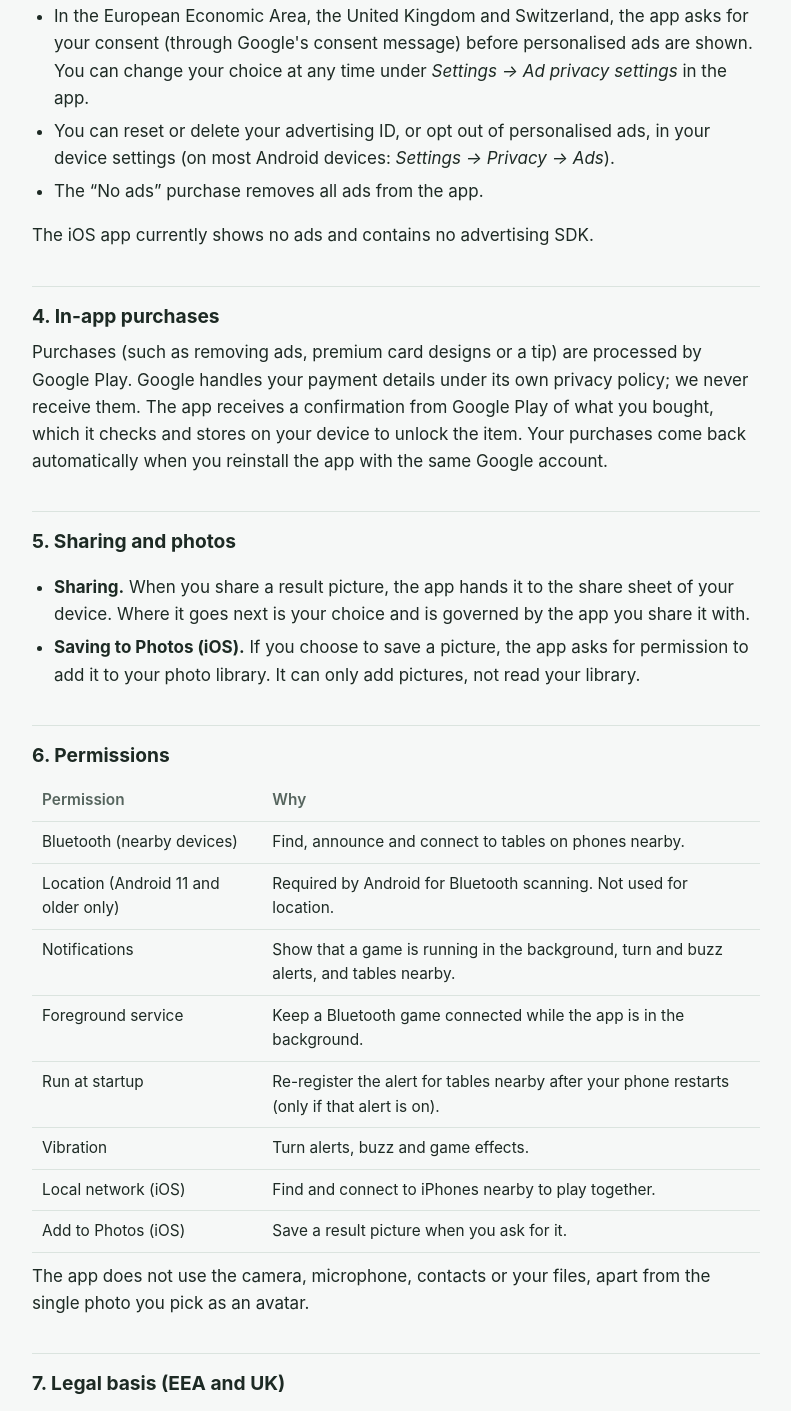
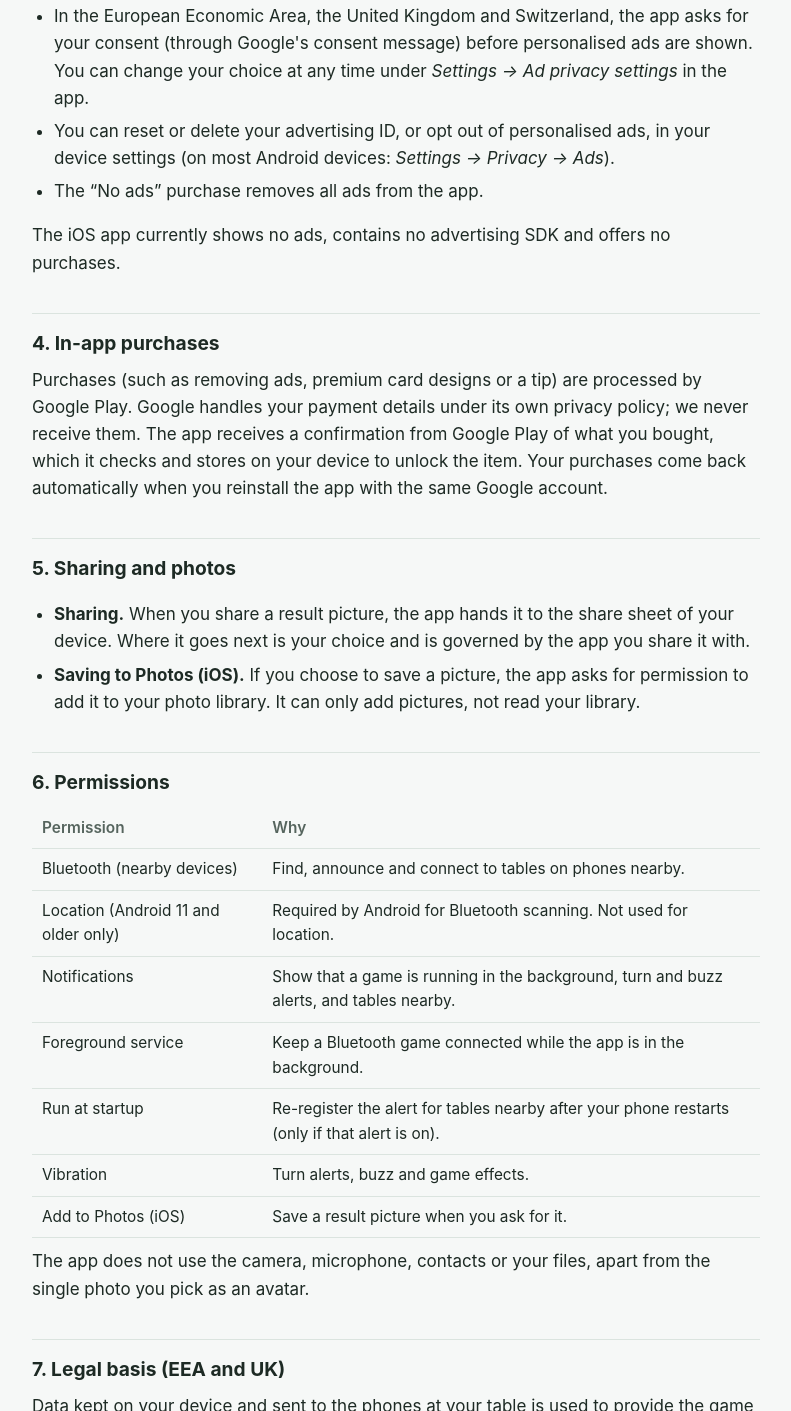
Before and after one commit to idegeus/bluecard-v2-web, a plain HTML site: page privacy/index.html in a window 1280 px wide. Shown: the part 2447-3858 px from the top of the page, without its empty margins (244-1035 px from the left). Drawn offline with Linux system fonts and the light colour scheme.

Commit message:
Privacy policy: iOS uses Bluetooth only (no local network), no purchases on iOS
Co-Authored-By: Claude Opus 5.5 <noreply@anthropic.com>

```diff
--- a/privacy/index.html
+++ b/privacy/index.html
@@ -80,7 +80,7 @@ and the <a href="https://policies.google.com/privacy">Google Privacy Policy</a>.
   <li>You can reset or delete your advertising ID, or opt out of personalised ads, in your device settings (on most Android devices: <em>Settings → Privacy → Ads</em>).</li>
   <li>The “No ads” purchase removes all ads from the app.</li>
 </ul>
-<p>The iOS app currently shows no ads and contains no advertising SDK.</p>
+<p>The iOS app currently shows no ads, contains no advertising SDK and offers no purchases.</p>
 
 <h2>4. In-app purchases</h2>
 <p>Purchases (such as removing ads, premium card designs or a tip) are processed by Google Play. Google handles your
@@ -104,7 +104,6 @@ automatically when you reinstall the app with the same Google account.</p>
     <tr><td>Foreground service</td><td>Keep a Bluetooth game connected while the app is in the background.</td></tr>
     <tr><td>Run at startup</td><td>Re-register the alert for tables nearby after your phone restarts (only if that alert is on).</td></tr>
     <tr><td>Vibration</td><td>Turn alerts, buzz and game effects.</td></tr>
-    <tr><td>Local network (iOS)</td><td>Find and connect to iPhones nearby to play together.</td></tr>
     <tr><td>Add to Photos (iOS)</td><td>Save a result picture when you ask for it.</td></tr>
   </tbody>
 </table>
```
